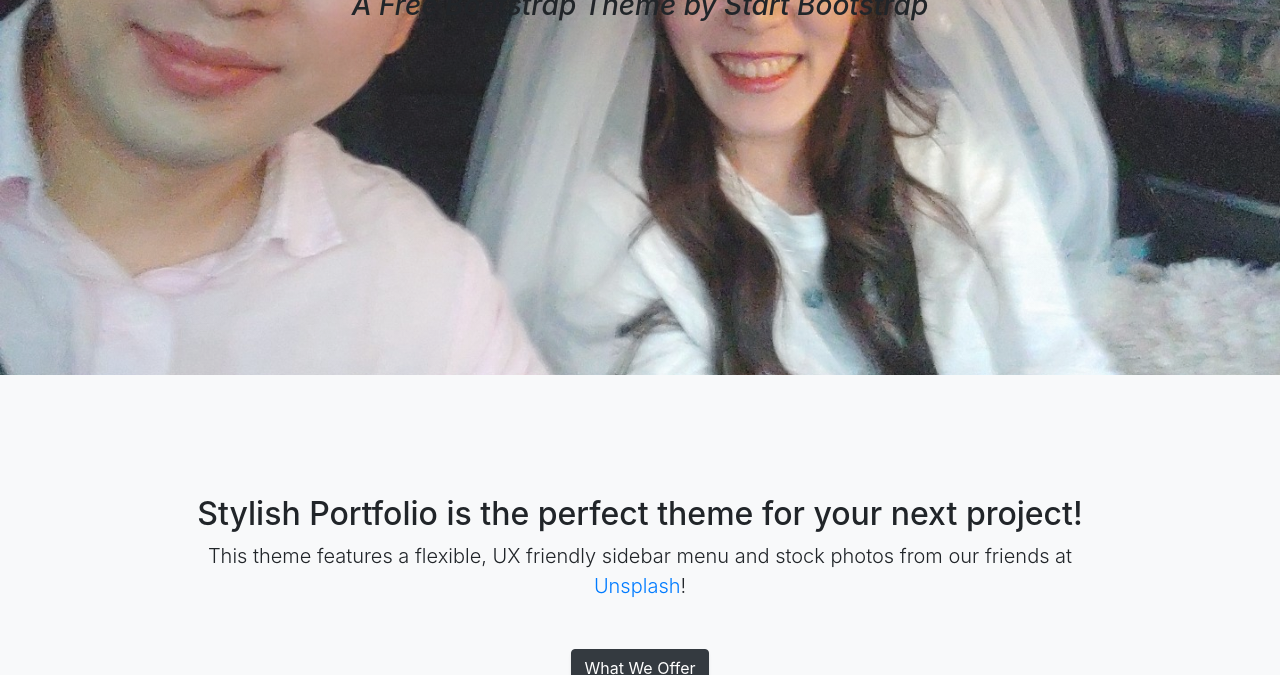
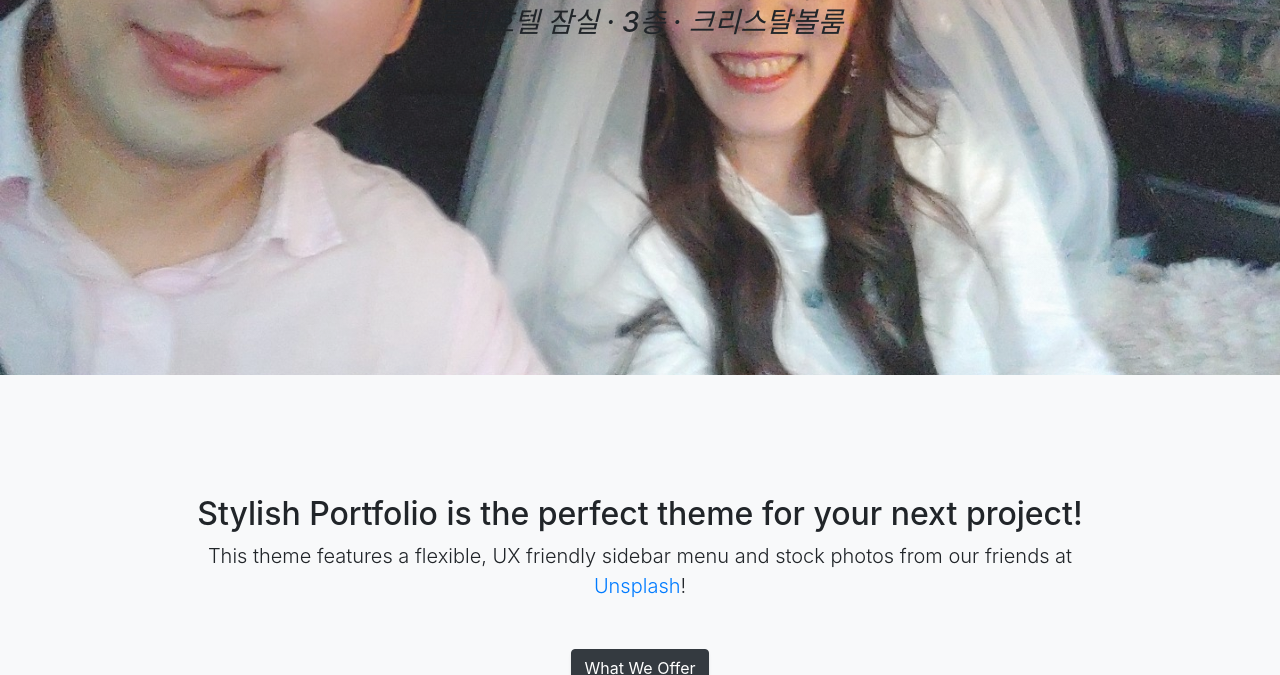
Before and after one commit to samantha-wedding/samantha-wedding.github.io, a website with bundled scripts: page index.html in a window 1280 px wide. Shown: the part 425-1100 px from the top of the page. Built offline with nearby package versions, Linux system fonts and the light colour scheme.

Commit message:
Update index.html

```diff
--- a/index.html
+++ b/index.html
@@ -57,7 +57,7 @@
     <div class="container text-center my-auto">
       <h1 class="mb-1">Taehyeong & Seunghee</h1>
       <h3 class="mb-5">
-        <em>A Free Bootstrap Theme by Start Bootstrap</em>
+        <em>2020년 10월 17일 토요일 오후 5시 30분 <br> 롯데호텔 잠실 · 3층 · 크리스탈볼룸</em>
       </h3>
       <!--<a class="btn btn-primary btn-xl js-scroll-trigger" href="#about">Find Out More</a>-->
     </div>
```
